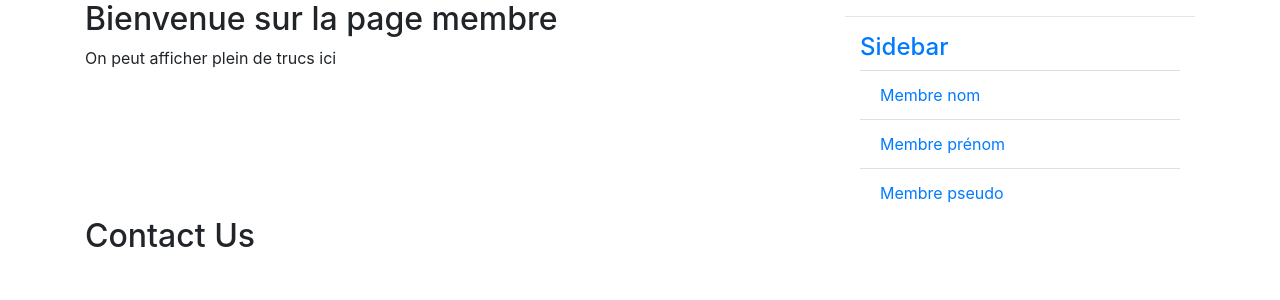
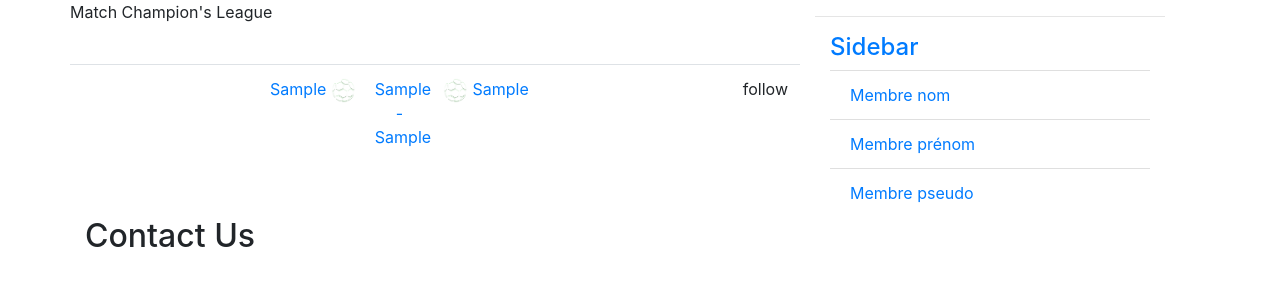
Before and after one commit to ace95450/StatYFoot, a Symfony app: template templates/front/home.html.twig in a window 1280 px wide. Shown: the part 96-396 px from the top of the page. Run offline with Twig, Linux system fonts and the light colour scheme; the template is opened without the code that fills it: most values are stand-ins (such as "Sample title", 1, 10 or a date in 2020); some libraries are stand-ins or nearby versions.

Commit message:
Connexion API Ok
Ajouter html + css
A faire : theming + build

```diff
--- a/templates/front/home.html.twig
+++ b/templates/front/home.html.twig
@@ -8,11 +8,55 @@
     <!--MAIN CONTENT ------------------------------------------------------------------------------->
     <main>
     <div id="maincontent" class="row">
-        <div id="maintcontentleft" class="col-lg-8">
-            <h2>Bienvenue sur la page membre</h2>
-            <div>
-                <p>On peut afficher plein de trucs ici</p>
-            </div>
+        <div id="maintcontentleft" class="col-lg-8 row">
+                <table class="table">
+                    <thead>
+                    <span>Match Champion's League</span>
+                    </thead>
+
+                    <tbody>
+
+                    {% for match in foot  %}
+
+                    <tr>
+
+
+                        <td class="text-left"><span></span></td>
+                        <!--<td>En cours</td>-->
+
+                        <td  class="text-center" id="centre">
+                            <a class="" href="">
+                                <div class="d-flex justify-content-center row">
+                                    <div class="col-5 text-right">
+                            			<span id="equipe1" class="mx-1">{{ match.homeTeam }}
+                            				<span id="logoequipe1">
+                            					<img alt="" src="../logo.png" height="25px"></span>
+                            				</span>
+                                        </span>
+                                    </div>
+
+                                    <div class="col-1 p-0">
+                                        <span class="score " class="mx-1">{{ match.goalsHomeTeam }} - {{ match.goalsAwayTeam }}</span>
+                                    </div>
+
+                                    <div class="col-5 text-left">
+                            			<span id="equipe2" class="mx-1">
+                            				<span id="logoequipe2">
+                            					<img alt="" src="../logo.png" height="25px">
+                            				</span>
+                            			{{ match.awayTeam }}</span>
+                                    </div>
+
+                                </div>
+                            </a>
+                        </td>
+
+                        <td class="text-right"><span>follow</span></td>
+                    </tr>
+                    {% endfor %}
+                    </tbody>
+                </table>
+
         </div><!-- maintcontentleft col-lg-8-->
 
         {% include 'components/_sidebar.html.twig' %}
```
Also changed, not shown: src/Controller/FrontController.php (+4 -5 lines), templates/logo.png (added).
